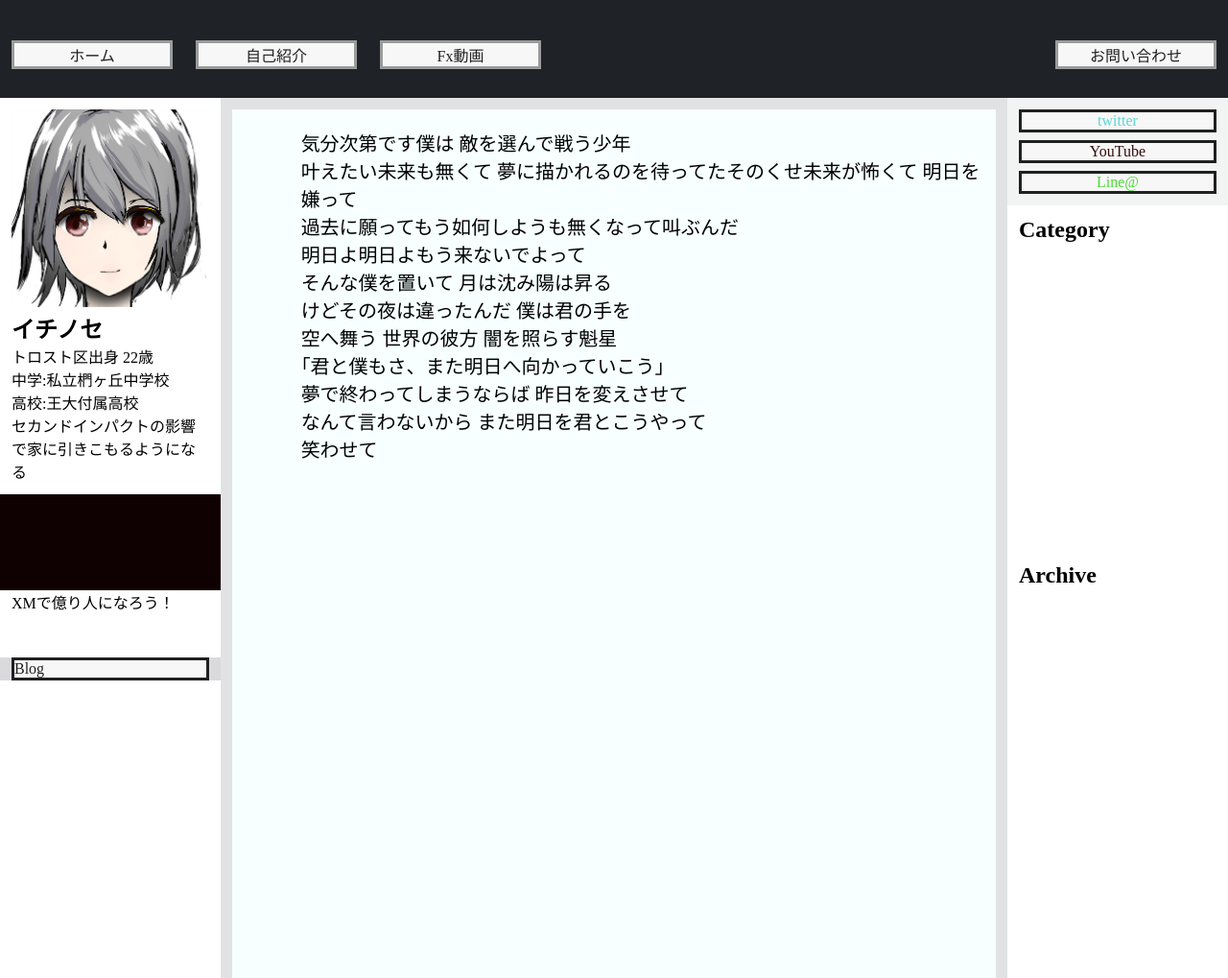
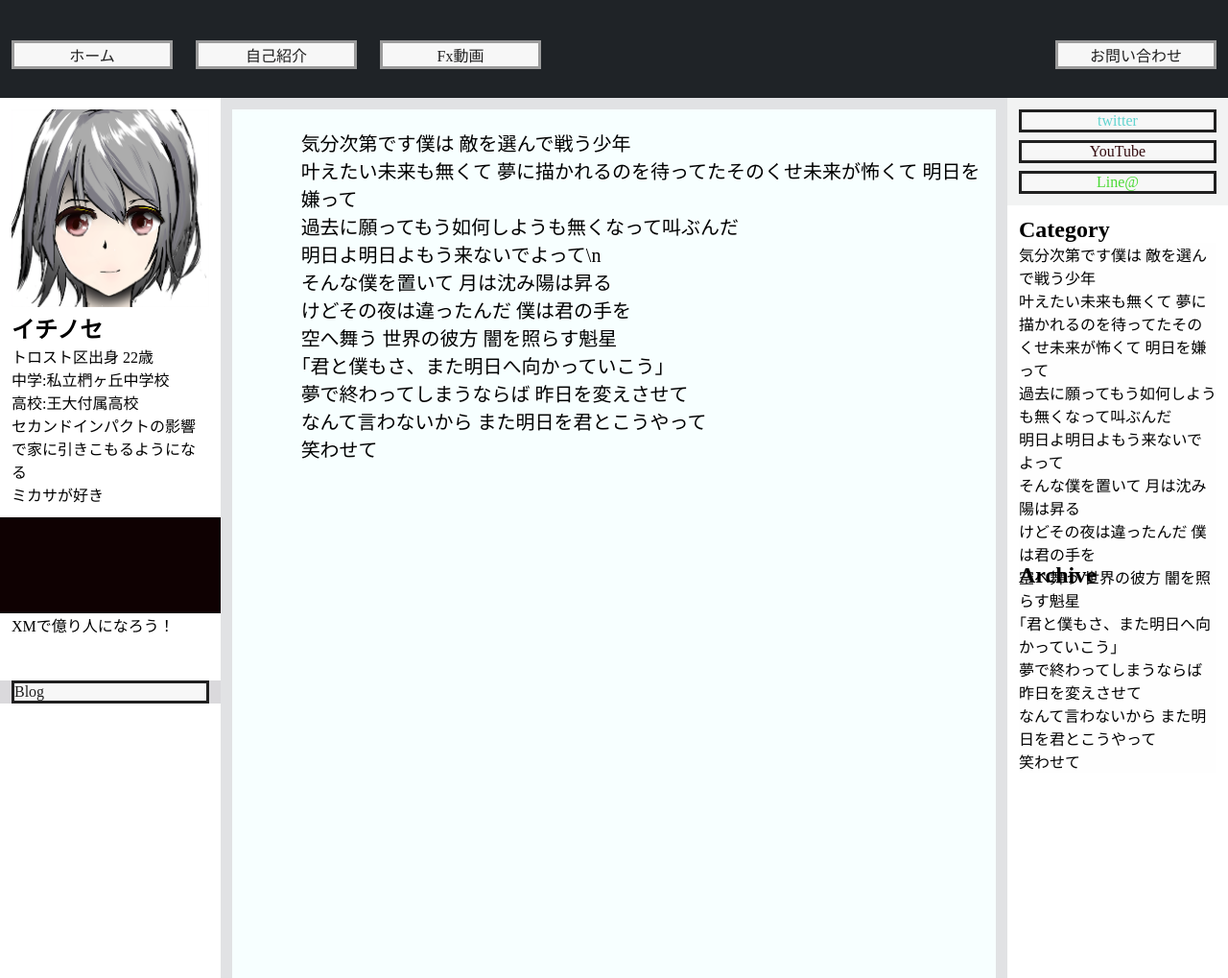
Before and after one commit to IchinoseZeno/IchinoseZeno.github.io, a plain HTML site: page index.html in a window 1280 px wide. Shown: the part 78-1097 px from the top of the page at 96% size. Drawn offline with Linux system fonts and the light colour scheme.

Commit message:
Update index.html

```diff
--- a/index.html
+++ b/index.html
@@ -2,10 +2,13 @@
 <html>
 <head>
   <meta charset="utf-8">
-  <title>fx.0.1.3</title>
+  <title>fx.0.1.5</title>
   <link rel="stylesheet" href="stylesheet.css">
 </head>
 <body>
+  <div class="background">
+
+  </div>
   <div class="base">
     <div class="header-wrapper">
         <div class="title-contents">
@@ -37,11 +40,9 @@
           <p>気分次第です僕は 敵を選んで戦う少年</p>
           <p>叶えたい未来も無くて 夢に描かれるのを待ってたそのくせ未来が怖くて 明日を嫌って</p>
           <p>過去に願ってもう如何しようも無くなって叫ぶんだ</p>
-          <p>明日よ明日よもう来ないでよって</p>
-          <p></p>
+          <p>明日よ明日よもう来ないでよって\n</p>
           <p>そんな僕を置いて 月は沈み陽は昇る</p>
           <p>けどその夜は違ったんだ 僕は君の手を</p>
-          <p></p>
           <p>空へ舞う 世界の彼方 闇を照らす魁星</p>
           <p>｢君と僕もさ、また明日へ向かっていこう｣</p>
           <p>夢で終わってしまうならば 昨日を変えさせて</p>
@@ -57,6 +58,7 @@
           <p>中学:私立椚ヶ丘中学校</p>
           <p>高校:王大付属高校</p>
           <p>セカンドインパクトの影響で家に引きこもるようになる</p>
+          <p>ミカサが好き</p>
         </div>
         <div class="ad-block">
 
@@ -82,9 +84,24 @@
         </div>
         <div class="category-block">
           <h2>Category</h2>
+          <div class="category-list-block">
+            <p>気分次第です僕は 敵を選んで戦う少年</p>
+            <p>叶えたい未来も無くて 夢に描かれるのを待ってたそのくせ未来が怖くて 明日を嫌って</p>
+            <p>過去に願ってもう如何しようも無くなって叫ぶんだ</p>
+            <p>明日よ明日よもう来ないでよって</p>
+            <p>そんな僕を置いて 月は沈み陽は昇る</p>
+            <p>けどその夜は違ったんだ 僕は君の手を</p>
+            <p>空へ舞う 世界の彼方 闇を照らす魁星</p>
+            <p>｢君と僕もさ、また明日へ向かっていこう｣</p>
+            <p>夢で終わってしまうならば 昨日を変えさせて</p>
+            <p>なんて言わないから また明日を君とこうやって</p>
+            <p>笑わせて</p>
+          </div>
         </div>
         <div class="archive-block">
           <h2>Archive</h2>
+          <div class="archive-list-block">
+          </div>
         </div>
       </div>
     </div>
```
